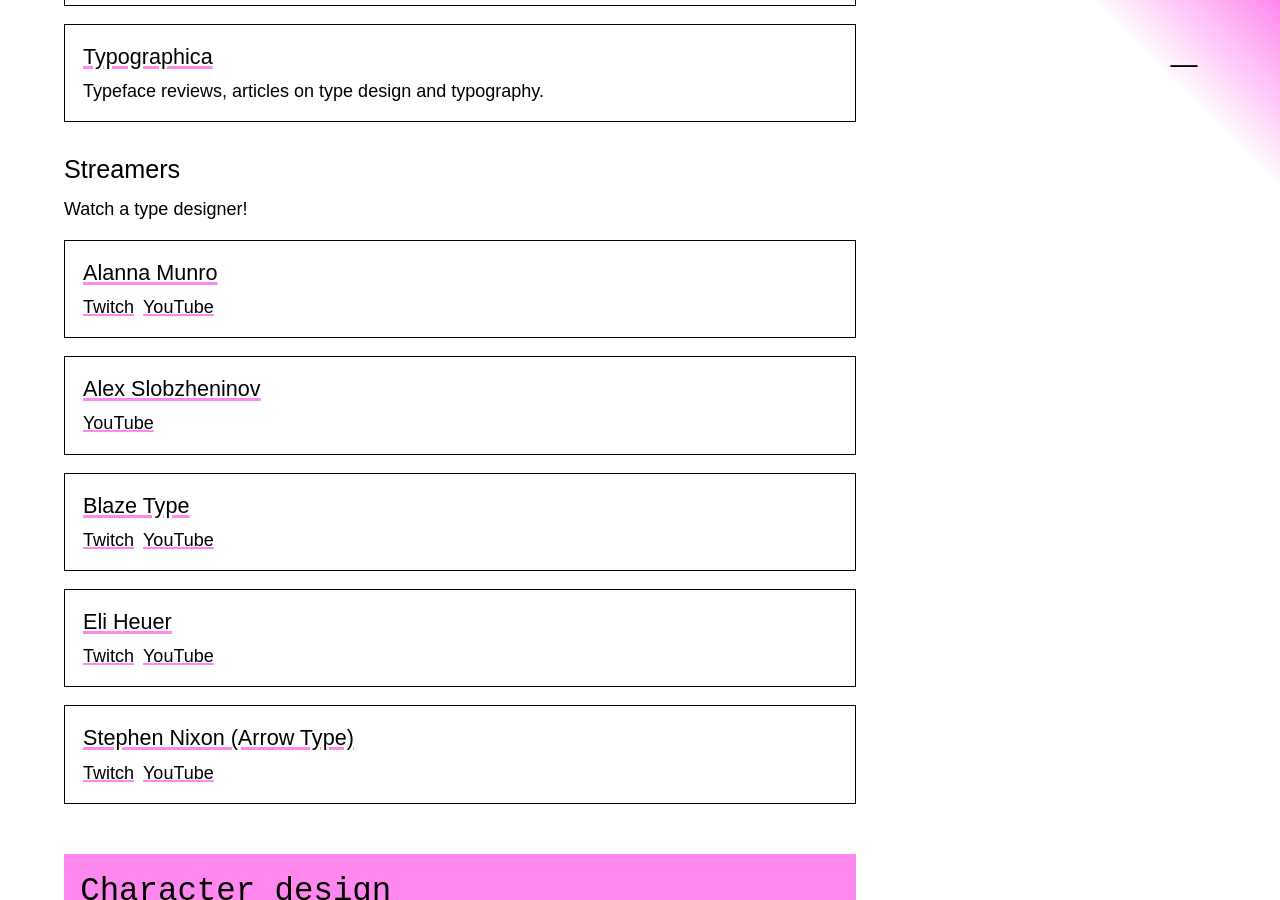
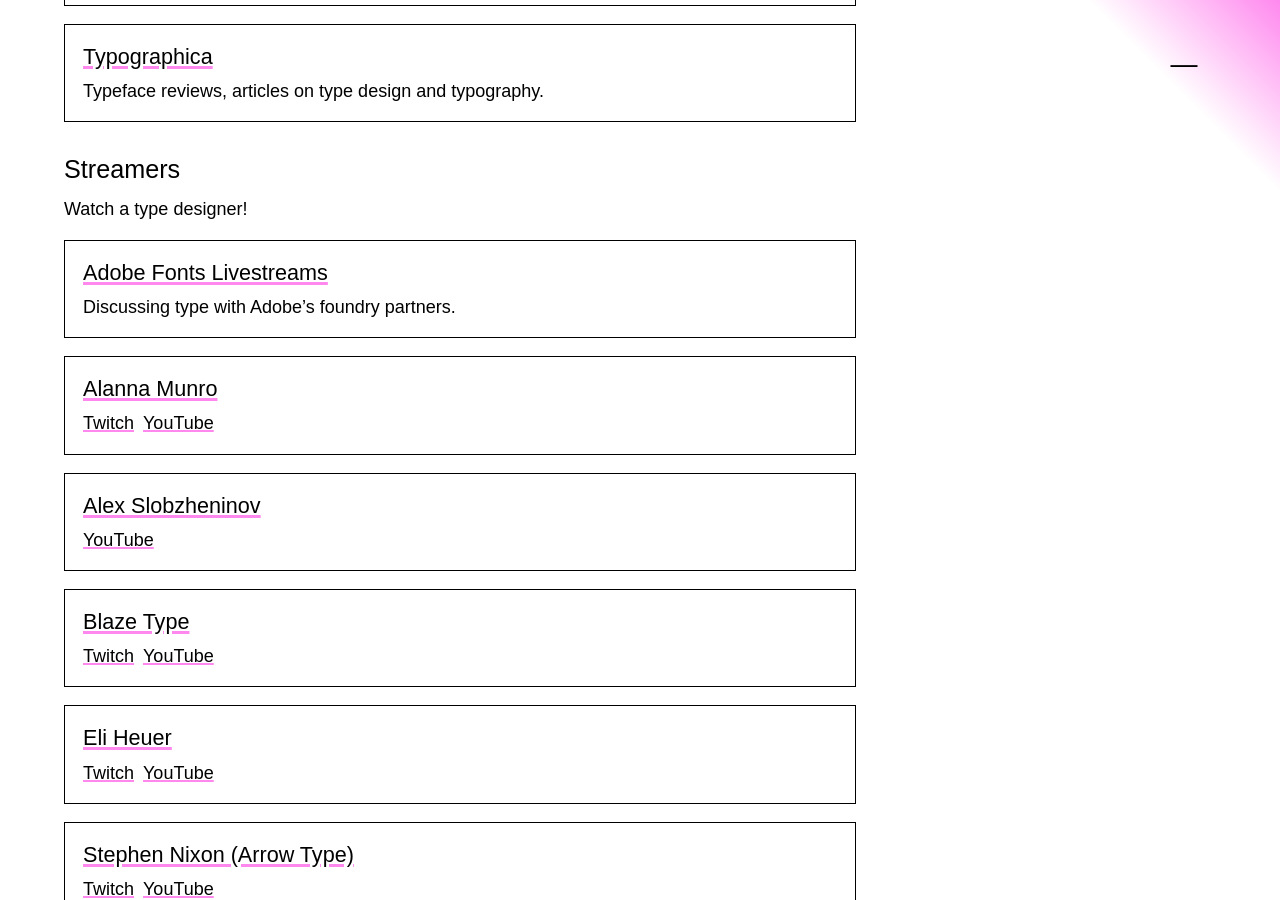
Before and after one commit to justinpenner/type-design-resources, a Jekyll site: the page built from index.md, in a window 1280 px wide and 900 px high, scrolled down 10012 px. Built offline with Jekyll 4.4.1, drawn with Linux system fonts in a browser that asks for light colours; some web fonts are replaced.

Commit message:
Update data.yaml

```diff
--- a/_data/data.yaml
+++ b/_data/data.yaml
@@ -287,6 +287,9 @@
                 url: https://www.twitch.tv/arrowtype
               - name: YouTube
                 url: https://www.youtube.com/arrowtype
+          - name: Adobe Fonts Livestreams
+            url: https://www.behance.net/adobefonts/livestreams
+            description: Discussing type with Adobe’s foundry partners.
   - name: Character design
     subcategories:
       - name: Latin
```
